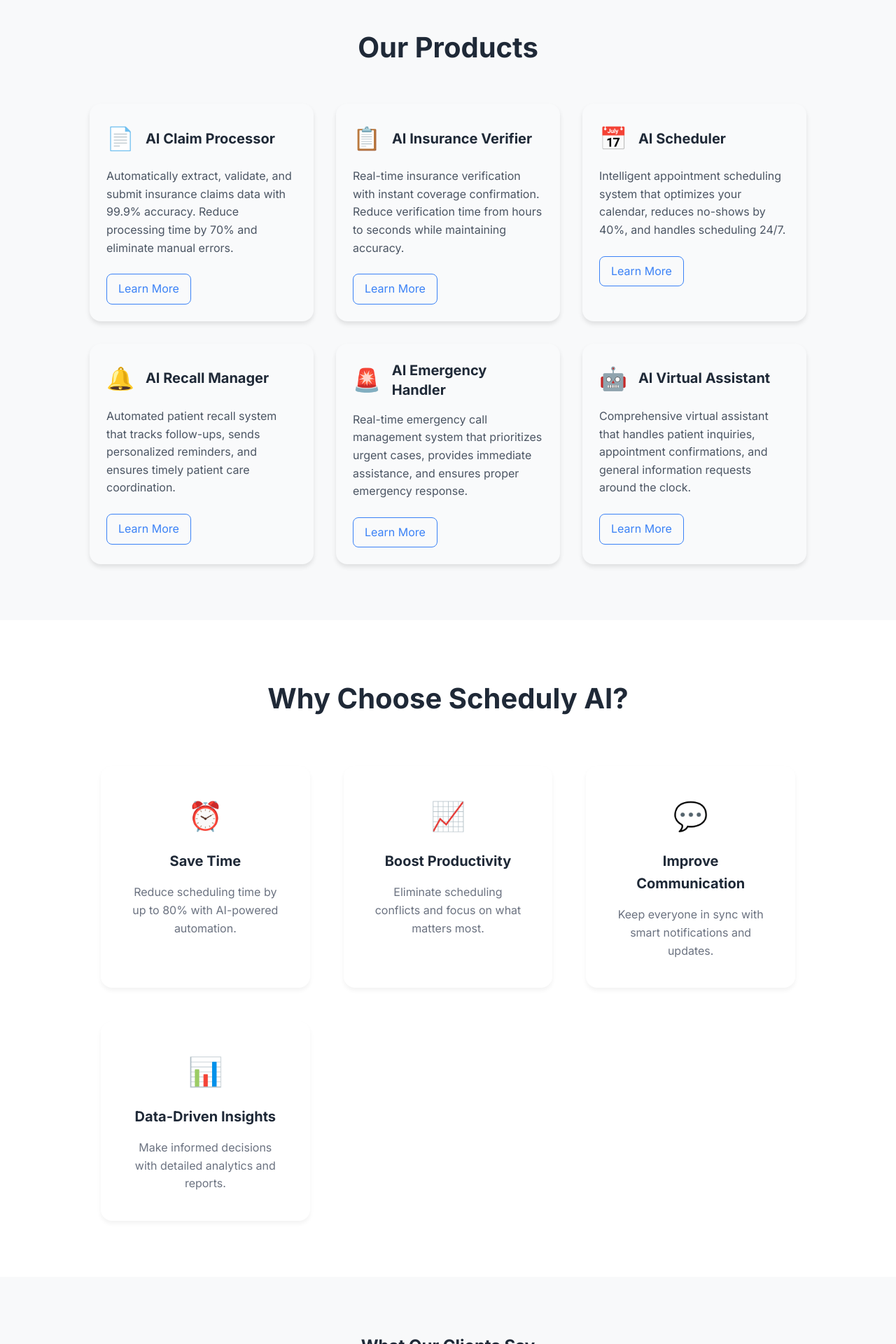
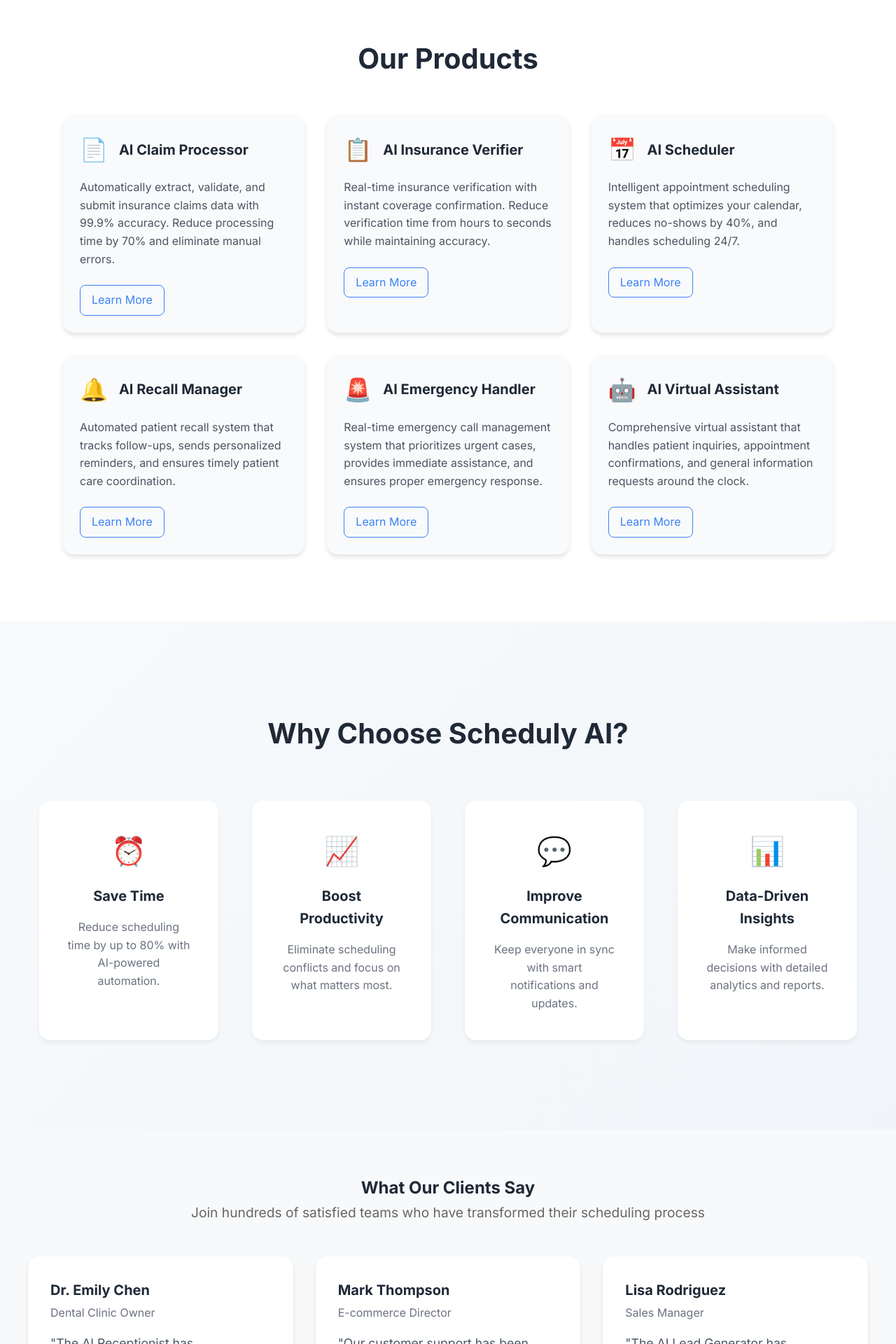
Before and after one commit to Jannatt22/Scheduly-AI, a React (Create React App) app: page / in a window 1280 px wide. Shown: the part 880-2800 px from the top of the page at 70% size. Built offline with nearby package versions, Linux system fonts and the light colour scheme.

Commit message:
Update section padding and styling

```diff
--- a/src/App.css
+++ b/src/App.css
@@ -169,8 +169,8 @@
 
 /* Products Section */
 .products-section {
-  padding: 80px 10%;
-  background-color: #f8f9fa;
+  padding: 6rem 4rem;
+  background: var(--white);
 }
 
 .products-section h2 {
@@ -311,13 +311,14 @@
   font-style: normal;
   text-align: center;
   line-height: 1.8;
+  padding-right: 1rem
 }
 
 /* Footer */
 .footer {
   background: var(--bg-dark);
   color: var(--white);
-  padding: 6rem 10% 2rem;
+  padding: 6rem 2rem 2rem;
 }
 
 .footer-content {
@@ -327,7 +328,6 @@
   justify-content: space-between;
   gap: 5rem;
   margin-bottom: 4rem;
-  padding: 0 10%;
 }
 
 .footer-company {
@@ -427,7 +427,7 @@
 .footer-bottom {
   max-width: 1200px;
   margin: 2rem auto 0;
-  padding: 2rem 10% 0;
+  padding-top: 2rem;
   border-top: 1px solid #374151;
   text-align: center;
 }
@@ -490,7 +490,6 @@
   .footer-content {
     flex-direction: column;
     gap: 3rem;
-    padding: 0 10%;
   }
 
   .footer-company, .footer-contact {
@@ -500,8 +499,8 @@
 
 /* Benefits Section */
 .benefits-section {
-  padding: 80px 10%;
-  background-color: #ffffff;
+  padding: 8rem 2rem;
+  background: linear-gradient(135deg, #F8FAFC 0%, #F1F5F9 100%);
 }
 
 .benefits-section h2 {
@@ -552,7 +551,7 @@
 
 /* Testimonials Section */
 .testimonials-section {
-  padding: 80px 10%;
+  padding: 4rem 2rem;
   background-color: #f8f9fa;
   text-align: center;
 }
@@ -594,7 +593,7 @@
 }
 
 .testimonial-text {
-  font-size: 0.9rem;
+  font-size: 1.1rem;
   color: #4B5563;
   line-height: 1.6;
   text-align: left;
@@ -608,23 +607,23 @@
 }
 
 .testimonial-author h4 {
-  font-size: 1rem;
+  font-size: 1.25rem;
   color: var(--text-main);
   margin: 0;
   text-align: left;
 }
 
 .testimonial-author p {
-  font-size: 0.85rem;
   color: #6B7280;
   margin: 0;
   text-align: left;
 }
 
 .star-rating {
-  color: #ffd700;
-  font-size: 1.5rem;
-  margin-top: 1rem;
+  color: #F59E0B;
+  font-size: 1.25rem;
+  margin-top: 0.5rem;
+  text-align: left;
 }
 
 /* Product Detail Page */
```
